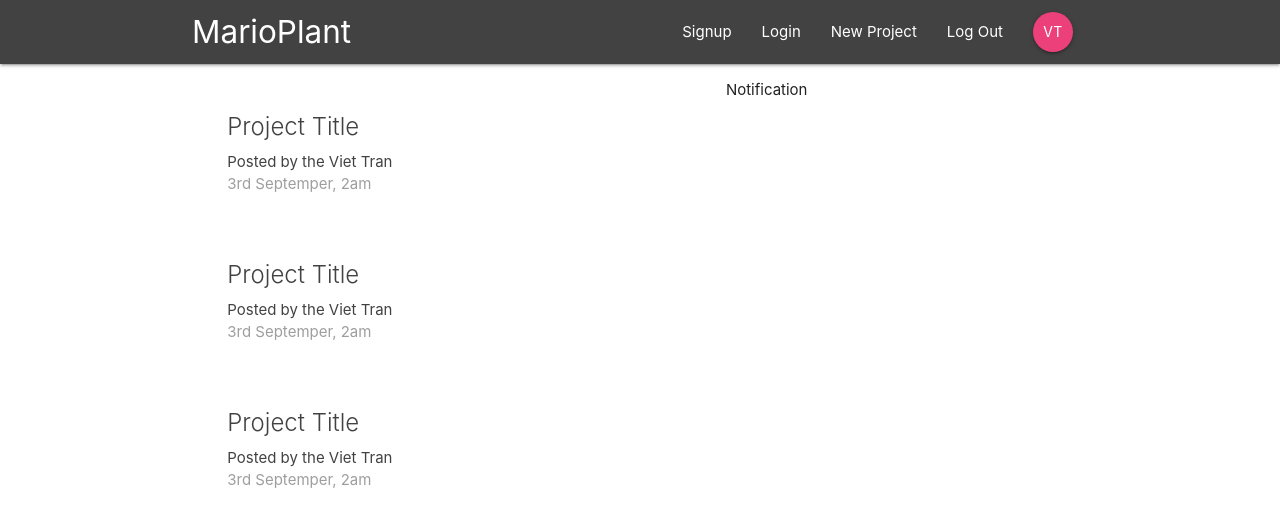
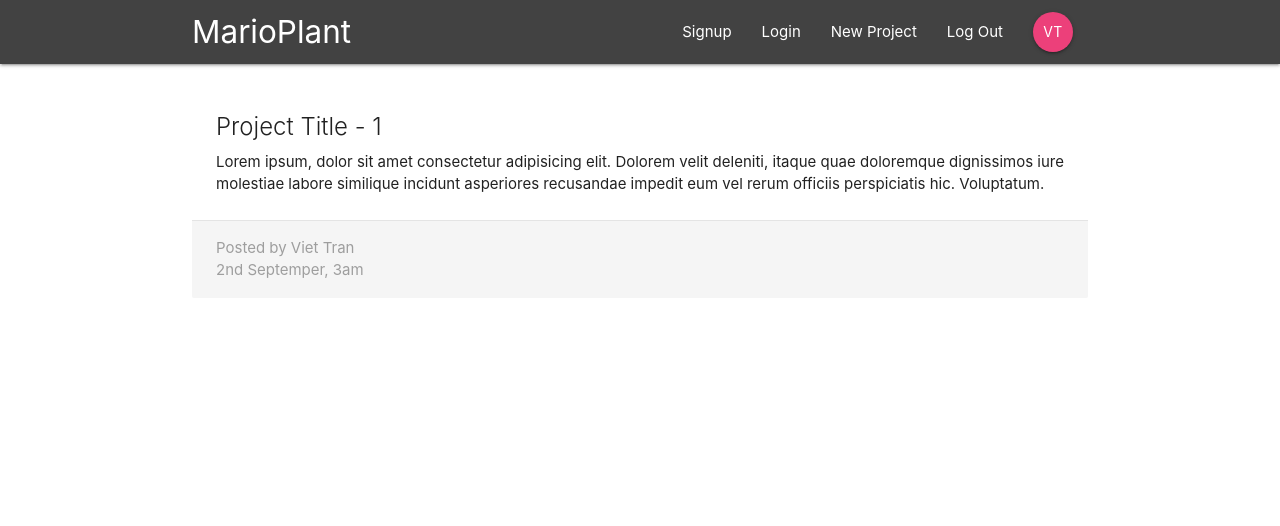
Before and after one commit to tranhuyviet/mario-plan, a React (Create React App) app: page /project/1 in a window 1280 px wide. Shown: the top 526 px of the page. Built offline with nearby package versions, Linux system fonts and the light colour scheme.

Commit message:
structures projectdetails, projectlist and projectsummary components

```diff
--- a/src/App.js
+++ b/src/App.js
@@ -2,6 +2,7 @@ import React from "react";
 import { BrowserRouter, Switch, Route } from "react-router-dom";
 import Navbar from "./components/layout/Navbar";
 import DashBoard from "./components/dashboard/Dashboard";
+import ProjectDetails from "./components/projects/ProjectDetails";
 
 function App() {
   return (
@@ -9,7 +10,8 @@ function App() {
       <div className="App">
         <Navbar />
         <Switch>
-          <Route path="/" component={DashBoard} />
+          <Route exact path="/" component={DashBoard} />
+          <Route path="/project/:id" component={ProjectDetails} />
         </Switch>
       </div>
     </BrowserRouter>
--- a/src/components/projects/ProjectDetails.js
+++ b/src/components/projects/ProjectDetails.js
@@ -0,0 +1,26 @@
+import React from "react";
+
+const ProjectDetails = props => {
+  const id = props.match.params.id;
+  return (
+    <div className="container section project-details">
+      <div className="card z-depth-0">
+        <div className="card-content">
+          <span className="card-title">Project Title - {id}</span>
+          <p>
+            Lorem ipsum, dolor sit amet consectetur adipisicing elit. Dolorem
+            velit deleniti, itaque quae doloremque dignissimos iure molestiae
+            labore similique incidunt asperiores recusandae impedit eum vel
+            rerum officiis perspiciatis hic. Voluptatum.
+          </p>
+        </div>
+        <div className="card-action grey lighten-4 grey-text">
+          <div>Posted by Viet Tran</div>
+          <div>2nd Septemper, 3am</div>
+        </div>
+      </div>
+    </div>
+  );
+};
+
+export default ProjectDetails;
--- a/src/components/projects/ProjectList.js
+++ b/src/components/projects/ProjectList.js
@@ -1,31 +1,13 @@
 import React from "react";
+
+import ProjectSummary from "./ProjectSummary";
 
 const ProjectList = () => {
   return (
     <div className="project-list section">
-      <div className="card z-depth-0 project-summary">
-        <div className="card-content grey-text text-darken-3">
-          <span className="card-title">Project Title</span>
-          <p>Posted by the Viet Tran</p>
-          <p className="grey-text">3rd Septemper, 2am</p>
-        </div>
-      </div>
-
-      <div className="card z-depth-0 project-summary">
-        <div className="card-content grey-text text-darken-3">
-          <span className="card-title">Project Title</span>
-          <p>Posted by the Viet Tran</p>
-          <p className="grey-text">3rd Septemper, 2am</p>
-        </div>
-      </div>
-
-      <div className="card z-depth-0 project-summary">
-        <div className="card-content grey-text text-darken-3">
-          <span className="card-title">Project Title</span>
-          <p>Posted by the Viet Tran</p>
-          <p className="grey-text">3rd Septemper, 2am</p>
-        </div>
-      </div>
+      <ProjectSummary />
+      <ProjectSummary />
+      <ProjectSummary />
     </div>
   );
 };
--- a/src/components/projects/ProjectSummary.js
+++ b/src/components/projects/ProjectSummary.js
@@ -0,0 +1,15 @@
+import React from "react";
+
+const ProjectSummary = () => {
+  return (
+    <div className="card z-depth-0 project-summary">
+      <div className="card-content grey-text text-darken-3">
+        <span className="card-title">Project Title</span>
+        <p>Posted by the Viet Tran</p>
+        <p className="grey-text">3rd Septemper, 2am</p>
+      </div>
+    </div>
+  );
+};
+
+export default ProjectSummary;
```
